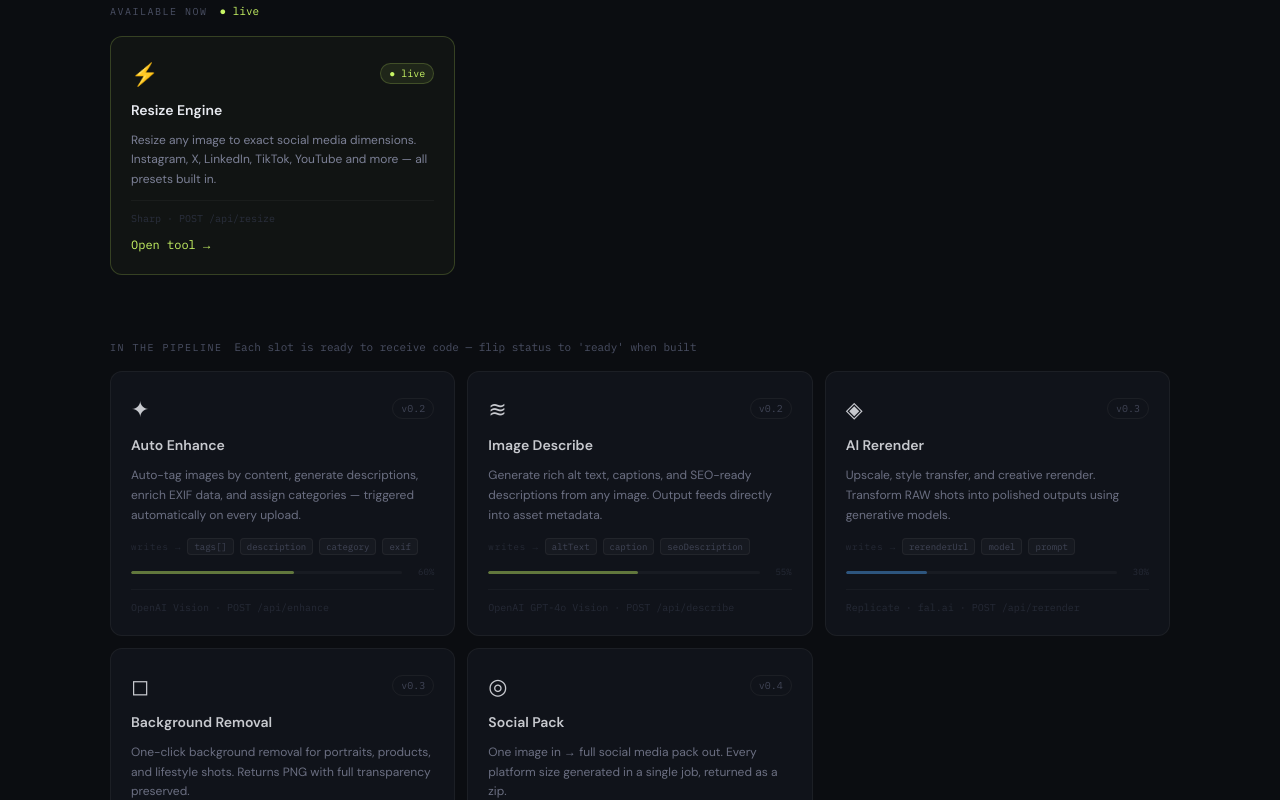
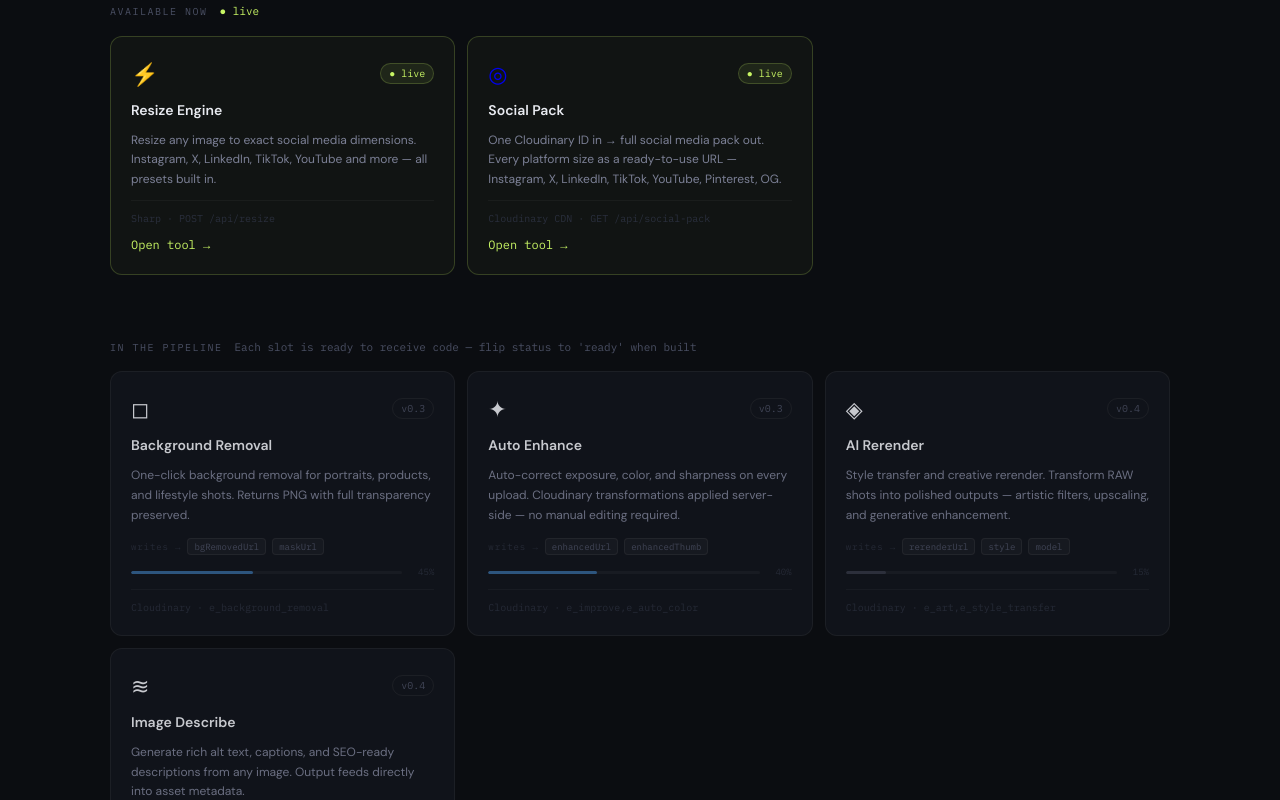
Before and after one commit to ANTCPU/photography, a Next.js app: page /ai in a window 1280 px wide. Shown: the part 540-1340 px from the top of the page. Built offline with nearby package versions, Linux system fonts and the light colour scheme.

Commit message:
Refactor AI feature IDs and descriptions

```diff
--- a/app/ai/page.tsx
+++ b/app/ai/page.tsx
@@ -17,40 +17,16 @@ const TOOLS = [
     progress: 100,
   },
   {
-    id: 'enhance',
-    status: 'planned' as const,
-    icon: '✦',
-    title: 'Auto Enhance',
-    desc: 'Auto-tag images by content, generate descriptions, enrich EXIF data, and assign categories — triggered automatically on every upload.',
-    href: null,
-    eta: 'v0.2',
-    tech: 'OpenAI Vision · POST /api/enhance',
-    writes: ['tags[]', 'description', 'category', 'exif'],
-    progress: 60,
-  },
-  {
-    id: 'describe',
-    status: 'planned' as const,
-    icon: '≋',
-    title: 'Image Describe',
-    desc: 'Generate rich alt text, captions, and SEO-ready descriptions from any image. Output feeds directly into asset metadata.',
-    href: null,
-    eta: 'v0.2',
-    tech: 'OpenAI GPT-4o Vision · POST /api/describe',
-    writes: ['altText', 'caption', 'seoDescription'],
-    progress: 55,
-  },
-  {
-    id: 'rerender',
-    status: 'planned' as const,
-    icon: '◈',
-    title: 'AI Rerender',
-    desc: 'Upscale, style transfer, and creative rerender. Transform RAW shots into polished outputs using generative models.',
-    href: null,
-    eta: 'v0.3',
-    tech: 'Replicate · fal.ai · POST /api/rerender',
-    writes: ['rerenderUrl', 'model', 'prompt'],
-    progress: 30,
+    id: 'social',
+    status: 'ready' as const,
+    icon: '◎',
+    title: 'Social Pack',
+    desc: 'One Cloudinary ID in → full social media pack out. Every platform size as a ready-to-use URL — Instagram, X, LinkedIn, TikTok, YouTube, Pinterest, OG.',
+    href: '/studio',
+    eta: null,
+    tech: 'Cloudinary CDN · GET /api/social-pack',
+    writes: null,
+    progress: 100,
   },
   {
     id: 'background',
@@ -60,21 +36,45 @@ const TOOLS = [
     desc: 'One-click background removal for portraits, products, and lifestyle shots. Returns PNG with full transparency preserved.',
     href: null,
     eta: 'v0.3',
-    tech: 'Replicate REMBG · POST /api/background',
+    tech: 'Cloudinary · e_background_removal',
     writes: ['bgRemovedUrl', 'maskUrl'],
-    progress: 25,
+    progress: 45,
   },
   {
-    id: 'social',
+    id: 'enhance',
     status: 'planned' as const,
-    icon: '◎',
-    title: 'Social Pack',
-    desc: 'One image in → full social media pack out. Every platform size generated in a single job, returned as a zip.',
+    icon: '✦',
+    title: 'Auto Enhance',
+    desc: 'Auto-correct exposure, color, and sharpness on every upload. Cloudinary transformations applied server-side — no manual editing required.',
+    href: null,
+    eta: 'v0.3',
+    tech: 'Cloudinary · e_improve,e_auto_color',
+    writes: ['enhancedUrl', 'enhancedThumb'],
+    progress: 40,
+  },
+  {
+    id: 'rerender',
+    status: 'planned' as const,
+    icon: '◈',
+    title: 'AI Rerender',
+    desc: 'Style transfer and creative rerender. Transform RAW shots into polished outputs — artistic filters, upscaling, and generative enhancement.',
     href: null,
     eta: 'v0.4',
-    tech: 'Sharp batch · POST /api/social-pack',
-    writes: ['socialPack{}', 'packUrl', 'formats[]'],
-    progress: 10,
+    tech: 'Cloudinary · e_art,e_style_transfer',
+    writes: ['rerenderUrl', 'style', 'model'],
+    progress: 15,
+  },
+  {
+    id: 'describe',
+    status: 'planned' as const,
+    icon: '≋',
+    title: 'Image Describe',
+    desc: 'Generate rich alt text, captions, and SEO-ready descriptions from any image. Output feeds directly into asset metadata.',
+    href: null,
+    eta: 'v0.4',
+    tech: 'Deferred — model TBD',
+    writes: ['altText', 'caption', 'seoDescription'],
+    progress: 0,
   },
 ]
 
```
